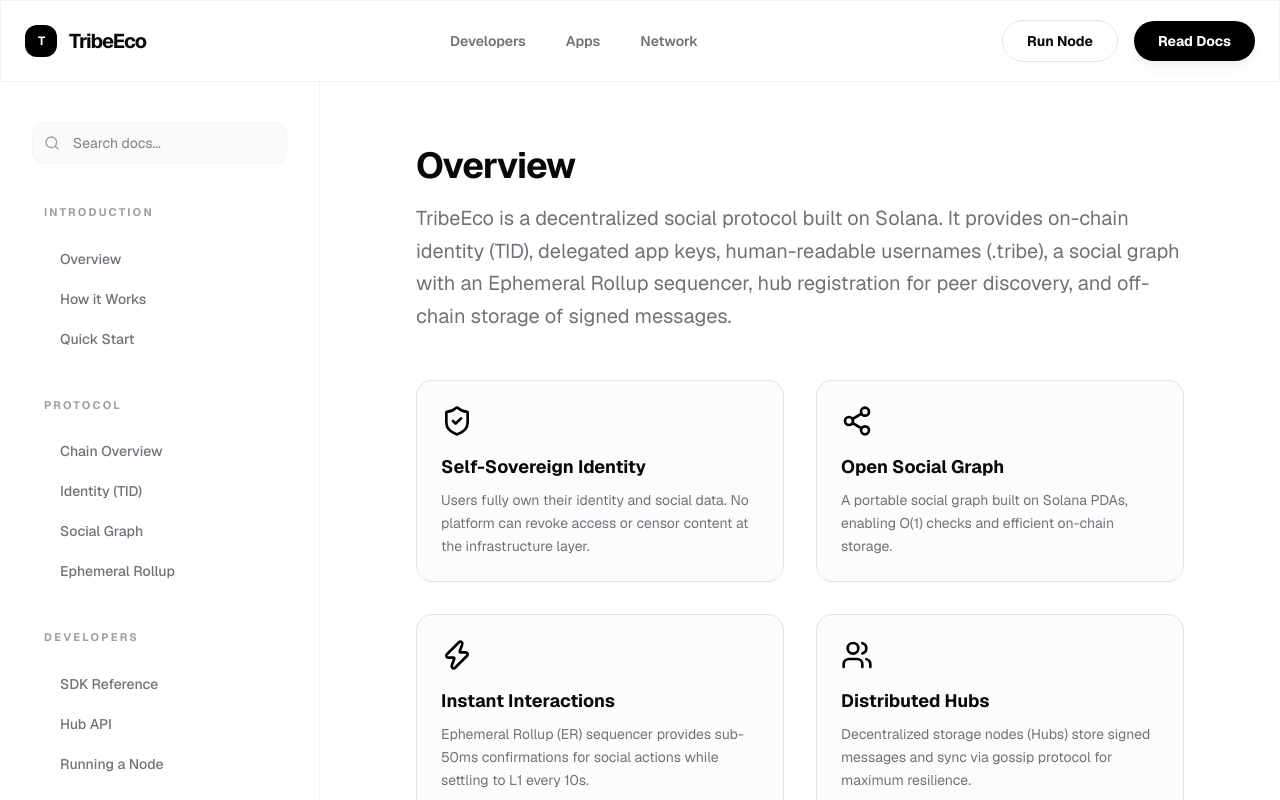
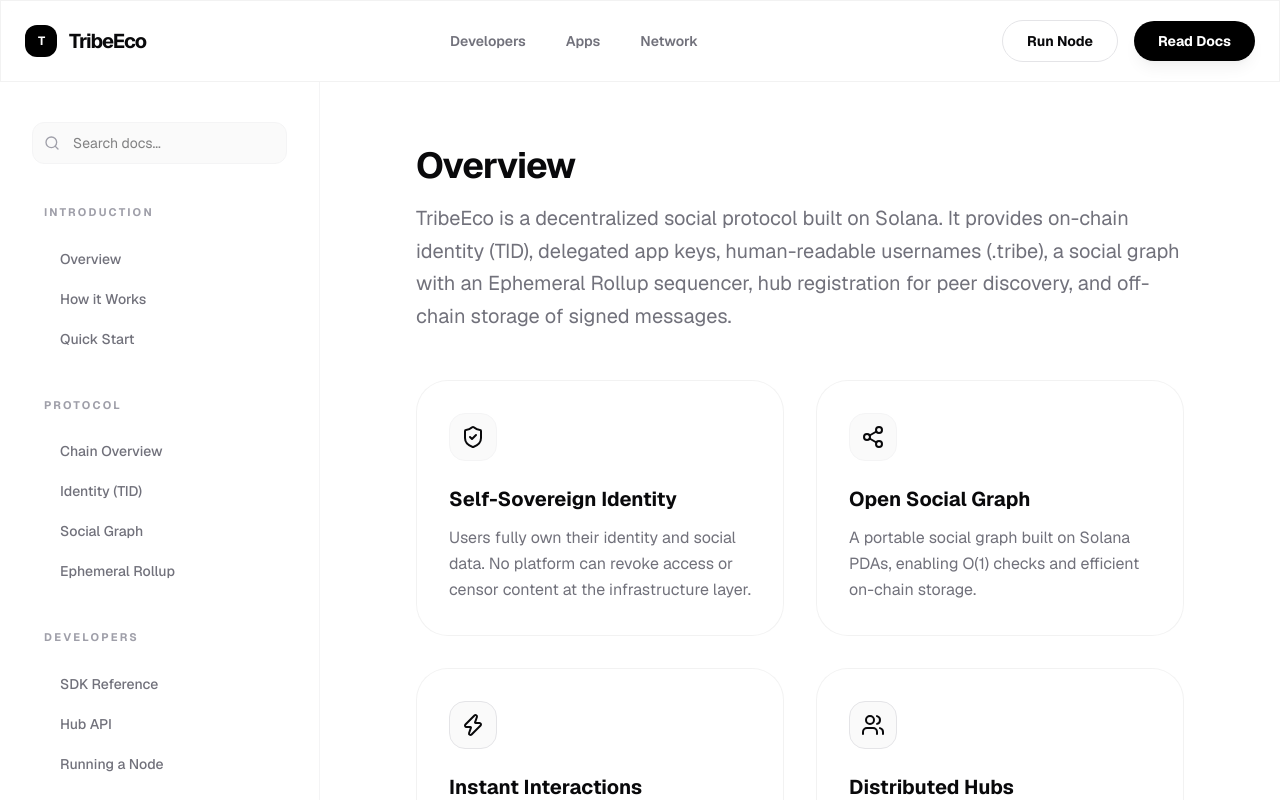
Before and after one commit to chaalpritam/tribeprotocol.xyz, a Next.js app: page /docs in a window 1280 px wide. Shown: the top 800 px of the page. Built offline with nearby package versions, Linux system fonts and the light colour scheme.

Commit message:
style: apply glassmorphism and refined layout to core documentation pages

```diff
--- a/app/docs/chain/page.tsx
+++ b/app/docs/chain/page.tsx
@@ -15,14 +15,14 @@
         </p>
       </div>
 
-      <div className="bg-zinc-50 border border-zinc-200 text-zinc-900 rounded-3xl p-8 mb-12 overflow-hidden relative">
-        <div className="flex items-center gap-2 mb-6">
+      <div className="glass text-zinc-900 rounded-[40px] p-10 md:p-16 mb-16 overflow-hidden relative shadow-sm">
+        <div className="flex items-center gap-2 mb-8">
           <div className="w-3 h-3 rounded-full bg-zinc-200" />
           <div className="w-3 h-3 rounded-full bg-zinc-200" />
           <div className="w-3 h-3 rounded-full bg-zinc-200" />
-          <span className="text-xs text-zinc-400 ml-2 font-mono">Architecture Layers</span>
+          <span className="text-xs text-zinc-400 ml-3 font-bold uppercase tracking-[0.2em]">Architecture Stack</span>
         </div>
-        <pre className="text-xs md:text-sm font-mono leading-relaxed overflow-x-auto text-zinc-600">
+        <pre className="text-xs md:text-sm font-mono leading-relaxed overflow-x-auto text-zinc-600 bg-zinc-50/50 p-8 rounded-3xl border border-zinc-100">
 {`                        Users / Apps
                              |
                        tribe-sdk (TypeScript)
--- a/app/docs/page.tsx
+++ b/app/docs/page.tsx
@@ -15,32 +15,40 @@
         </p>
       </div>
 
-      <div className="grid grid-cols-1 md:grid-cols-2 gap-8 mb-16">
-        <div className="p-6 rounded-2xl border border-zinc-200 bg-zinc-50/50">
-          <ShieldCheck className="w-8 h-8 mb-4 text-black" />
-          <h3 className="text-lg font-bold mb-2">Self-Sovereign Identity</h3>
-          <p className="text-sm text-zinc-500 leading-relaxed">
+      <div className="grid grid-cols-1 md:grid-cols-2 gap-8 mb-20">
+        <div className="p-8 rounded-[32px] glass hover:bg-zinc-50/50 transition-all group">
+          <div className="w-12 h-12 rounded-2xl bg-zinc-50 flex items-center justify-center mb-6 border border-zinc-100 group-hover:bg-black group-hover:text-white transition-all">
+            <ShieldCheck className="w-6 h-6" />
+          </div>
+          <h3 className="text-xl font-bold mb-3">Self-Sovereign Identity</h3>
+          <p className="text-zinc-500 leading-relaxed">
             Users fully own their identity and social data. No platform can revoke access or censor content at the infrastructure layer.
           </p>
         </div>
-        <div className="p-6 rounded-2xl border border-zinc-200 bg-zinc-50/50">
-          <Share2 className="w-8 h-8 mb-4 text-black" />
-          <h3 className="text-lg font-bold mb-2">Open Social Graph</h3>
-          <p className="text-sm text-zinc-500 leading-relaxed">
+        <div className="p-8 rounded-[32px] glass hover:bg-zinc-50/50 transition-all group">
+          <div className="w-12 h-12 rounded-2xl bg-zinc-50 flex items-center justify-center mb-6 border border-zinc-100 group-hover:bg-black group-hover:text-white transition-all">
+            <Share2 className="w-6 h-6" />
+          </div>
+          <h3 className="text-xl font-bold mb-3">Open Social Graph</h3>
+          <p className="text-zinc-500 leading-relaxed">
             A portable social graph built on Solana PDAs, enabling O(1) checks and efficient on-chain storage.
           </p>
         </div>
-        <div className="p-6 rounded-2xl border border-zinc-200 bg-zinc-50/50">
-          <Zap className="w-8 h-8 mb-4 text-black" />
-          <h3 className="text-lg font-bold mb-2">Instant Interactions</h3>
-          <p className="text-sm text-zinc-500 leading-relaxed">
+        <div className="p-8 rounded-[32px] glass hover:bg-zinc-50/50 transition-all group">
+          <div className="w-12 h-12 rounded-2xl bg-zinc-50 flex items-center justify-center mb-6 border border-zinc-200 group-hover:bg-black group-hover:text-white transition-all">
+            <Zap className="w-6 h-6" />
+          </div>
+          <h3 className="text-xl font-bold mb-3">Instant Interactions</h3>
+          <p className="text-zinc-500 leading-relaxed">
             Ephemeral Rollup (ER) sequencer provides sub-50ms confirmations for social actions while settling to L1 every 10s.
           </p>
         </div>
-        <div className="p-6 rounded-2xl border border-zinc-200 bg-zinc-50/50">
-          <Users className="w-8 h-8 mb-4 text-black" />
-          <h3 className="text-lg font-bold mb-2">Distributed Hubs</h3>
-          <p className="text-sm text-zinc-500 leading-relaxed">
+        <div className="p-8 rounded-[32px] glass hover:bg-zinc-50/50 transition-all group">
+          <div className="w-12 h-12 rounded-2xl bg-zinc-50 flex items-center justify-center mb-6 border border-zinc-200 group-hover:bg-black group-hover:text-white transition-all">
+            <Users className="w-6 h-6" />
+          </div>
+          <h3 className="text-xl font-bold mb-3">Distributed Hubs</h3>
+          <p className="text-zinc-500 leading-relaxed">
             Decentralized storage nodes (Hubs) store signed messages and sync via gossip protocol for maximum resilience.
           </p>
         </div>
--- a/app/docs/quick-start/page.tsx
+++ b/app/docs/quick-start/page.tsx
@@ -15,19 +15,19 @@
       </div>
 
       <h2 className="text-2xl font-bold mb-6">Install the SDK</h2>
-      <div className="bg-zinc-50 border border-zinc-200 text-zinc-900 rounded-2xl p-6 mb-8 font-mono text-sm relative group">
-        <div className="flex justify-between items-center mb-4">
-          <span className="text-zinc-400">Terminal</span>
-          <button className="p-1 hover:bg-zinc-100 rounded transition-colors">
+      <div className="glass rounded-[32px] p-8 mb-10 font-mono text-sm relative group shadow-sm hover:shadow-md transition-all">
+        <div className="flex justify-between items-center mb-6">
+          <span className="text-[11px] font-bold uppercase tracking-[0.2em] text-zinc-400">Terminal</span>
+          <button className="p-2 hover:bg-zinc-100 rounded-xl transition-colors">
             <Copy className="w-4 h-4 text-zinc-400" />
           </button>
         </div>
-        <code className="text-black font-medium">npm install @tribe-protocol/sdk</code>
+        <code className="text-black font-semibold bg-zinc-50 px-4 py-2 rounded-lg border border-zinc-100">npm install @tribe-protocol/sdk</code>
       </div>
 
       <h2 className="text-2xl font-bold mb-6">Connect and Register</h2>
-      <div className="bg-zinc-50 border border-zinc-200 text-zinc-700 rounded-2xl p-6 mb-12 font-mono text-sm overflow-x-auto">
-<pre>{`// Connect to devnet
+      <div className="glass rounded-[32px] p-8 mb-16 font-mono text-sm overflow-x-auto shadow-sm hover:shadow-md transition-all">
+<pre className="bg-zinc-50/50 p-6 rounded-2xl border border-zinc-100 text-zinc-700 leading-relaxed">{`// Connect to devnet
 const provider = new AnchorProvider(connection, wallet, { commitment: "confirmed" });
 const tribe = TribeClient.forDevnet(provider);
 
@@ -42,11 +42,11 @@
       </div>
 
       <h2 className="text-2xl font-bold mb-6">Run a Tribe Node</h2>
-      <p className="text-zinc-600 mb-6 leading-relaxed">
+      <p className="text-zinc-600 mb-8 leading-relaxed text-lg">
         Join the network by running a full node using Homebrew. This installs the Hub, ER Sequencer, and all dependencies.
       </p>
-      <div className="bg-zinc-50 border border-zinc-200 text-zinc-900 rounded-2xl p-6 mb-8 font-mono text-sm">
-<pre className="text-zinc-600 font-medium">{`brew tap chaalpritam/tribe
+      <div className="glass rounded-[32px] p-8 mb-10 font-mono text-sm shadow-sm hover:shadow-md transition-all">
+<pre className="text-zinc-600 font-medium bg-zinc-50/50 p-6 rounded-2xl border border-zinc-100 leading-relaxed">{`brew tap chaalpritam/tribe
 brew install --HEAD tribe
 tribe start`}</pre>
       </div>
```
